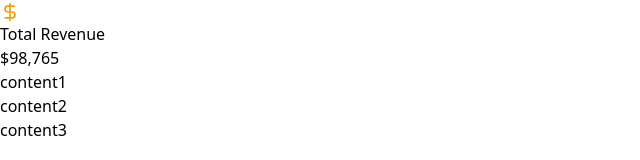
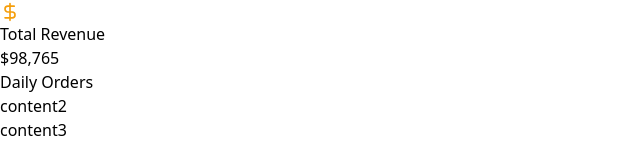
Before and after one commit to MirosBL45/dashboard, a React (Vite) app: page /orders in a window 1280 px wide. Shown: the part 564-724 px from the top of the page, without its empty margins (0-640 px from the left). Built offline with nearby package versions, Linux system fonts and the light colour scheme.

Commit message:
started Daily Orders

```diff
--- /dev/null
+++ b/src/components/orders/DailyOrders.jsx
@@ -0,0 +1,8 @@
+import ChartWrapper from '../common/ChartWrapper';
+import { DAILY_ORDERS_DATA } from '../../data/ChartsData';
+
+export default function DailyOrders() {
+  return (
+    <ChartWrapper title={'Daily Orders'} transitionDelay={0.2}></ChartWrapper>
+  );
+}
--- /dev/null
+++ b/src/components/orders/w-allOrders.jsx
@@ -0,0 +1,3 @@
+import DailyOrders from './DailyOrders';
+
+export { DailyOrders };
--- a/src/data/ChartsData.jsx
+++ b/src/data/ChartsData.jsx
@@ -277,3 +277,13 @@ export const DAILY_SALES_DATA = [
   { name: 'Sat', sales: 1600 },
   { name: 'Sun', sales: 1400 },
 ];
+
+export const DAILY_ORDERS_DATA = [
+  { date: '07/01', orders: 45 },
+  { date: '07/02', orders: 52 },
+  { date: '07/03', orders: 49 },
+  { date: '07/04', orders: 60 },
+  { date: '07/05', orders: 55 },
+  { date: '07/06', orders: 58 },
+  { date: '07/07', orders: 62 },
+];
--- a/src/pages/OrdersPage.jsx
+++ b/src/pages/OrdersPage.jsx
@@ -4,6 +4,7 @@ import {
   PageWrapper,
   StatCard,
 } from '../components/common/w-allCommon';
+import { DailyOrders } from '../components/orders/w-allOrders';
 
 export default function OrdersPage() {
   return (
@@ -26,7 +27,7 @@ export default function OrdersPage() {
       mainContent={
         <>
           <BottomPageWrapper>
-            <div>content1</div>
+            <DailyOrders />
             <div>content2</div>
           </BottomPageWrapper>
           <div>content3</div>
```
